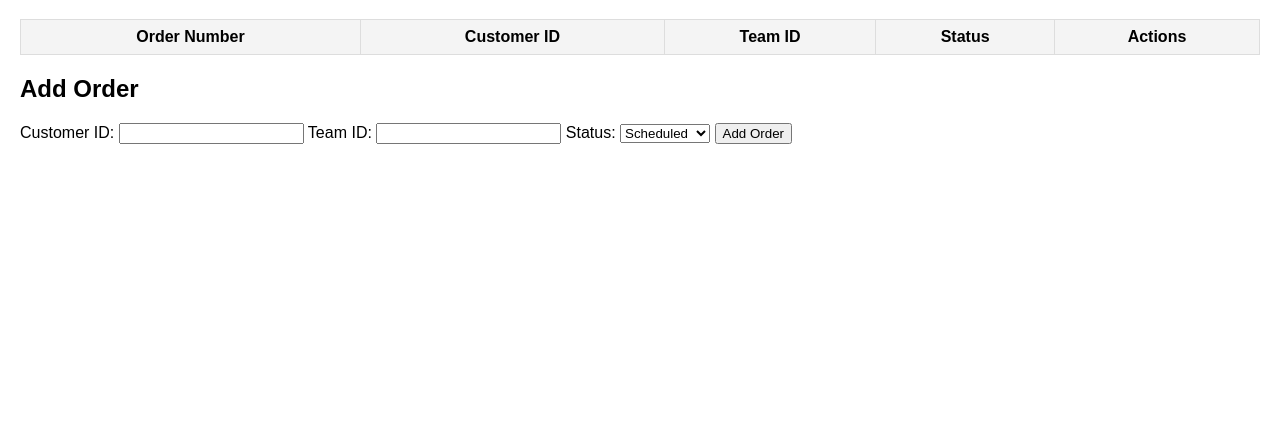
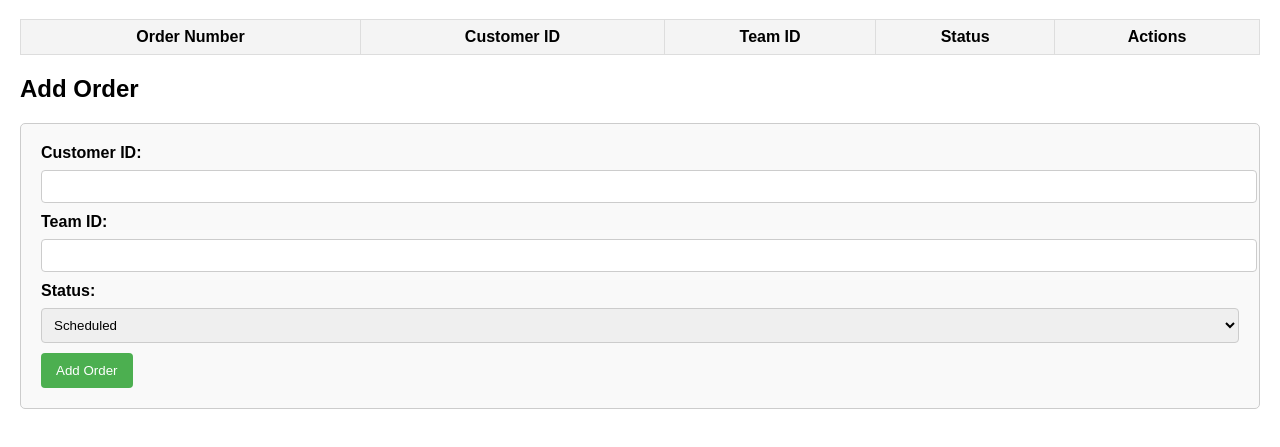
Before and after one commit to ledacvien/LandscapeBookingV2, a plain HTML site: page Frontend/Orders.html in a window 1280 px wide. Shown: the part 61-508 px from the top of the page. Drawn offline with Linux system fonts and the light colour scheme; no server answers.

Commit message:
minor change in order.css

```diff
--- a/Frontend/Orders.css
+++ b/Frontend/Orders.css
@@ -43,3 +43,40 @@ tr:hover {
     transform: rotate(360deg);
   }
 }
+
+/* Add Order form styling */
+form#addOrderForm {
+  margin-top: 20px;
+  padding: 20px;
+  border: 1px solid #ccc;
+  border-radius: 5px;
+  background-color: #f9f9f9;
+}
+
+form#addOrderForm label {
+  display: block;
+  margin-bottom: 8px;
+  font-weight: bold;
+}
+
+form#addOrderForm input,
+form#addOrderForm select {
+  width: 100%;
+  padding: 8px;
+  margin-bottom: 10px;
+  border: 1px solid #ccc;
+  border-radius: 4px;
+}
+
+form#addOrderForm button {
+  padding: 10px 15px;
+  background-color: #4caf50;
+  color: white;
+  border: none;
+  border-radius: 4px;
+  cursor: pointer;
+}
+
+form#addOrderForm button:hover {
+  background-color: #45a049;
+}
```
